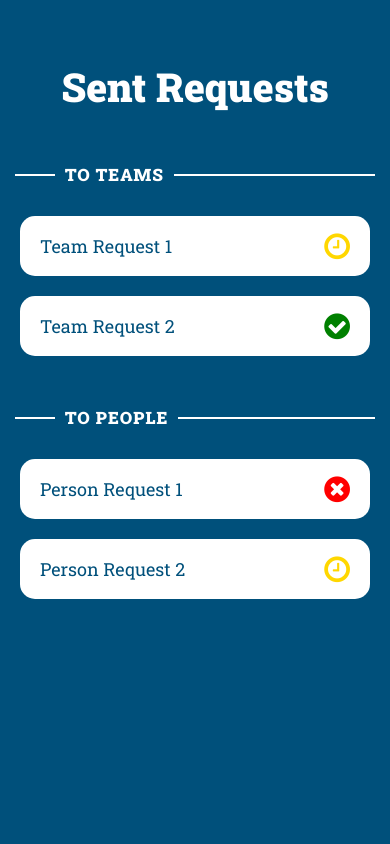
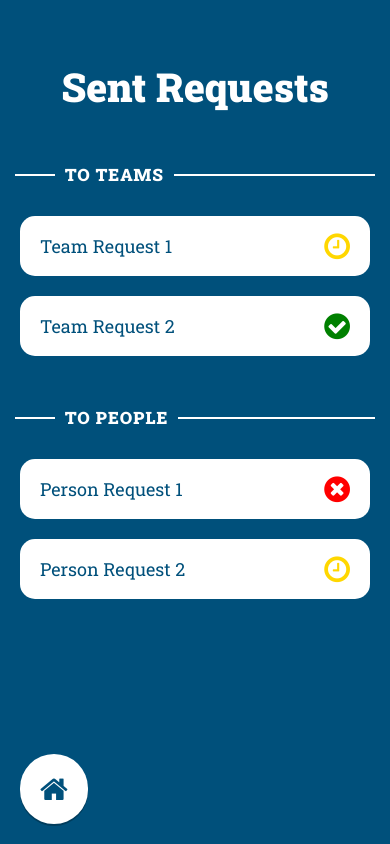
Before and after one commit to hrani2/skill_harbor_465, a React Native app in the folder skill_harbor/: screen /SentRequests in a window 390 px wide. Built offline with nearby package versions, Linux system fonts and the light colour scheme.

Commit message:
added home buttons to pending invites and sent requests

```diff
--- a/skill_harbor/ForgotPassword.js
+++ b/skill_harbor/ForgotPassword.js
@@ -32,23 +32,11 @@ const ForgotPasswordScreen = ({ navigation }) => {
     }
     try {
         console.log(email);
-        console.log('Navigating to Home...');
         navigation.navigate('Log In');
       } catch (error) {
         console.error('Navigation error:', error);
       }
   };
-
-  const profileScreen = async (email) => {
-    user_dat = await queryUserByName(email);
-    try {
-      console.log('Navigating to Profile...');
-      navigation.navigate('Profile', {name: user_dat["name"], email: email,
-                                      age: user_dat["age"], skills: user_dat["skills"]});
-    } catch (error) {
-      console.error('Navigation error:', error);
-    }
-}
 
   return (
     <View style={styles.container}>
--- a/skill_harbor/PendingInvites.js
+++ b/skill_harbor/PendingInvites.js
@@ -14,6 +14,14 @@ const PendingInvites = ({ navigation }) => {
   const handleCrossPress = (type, inviteType) => {
     // Handle cross press based on the type and inviteType
     console.log(`Cross pressed for ${type} - ${inviteType}`);
+  };
+
+  const handleHomePress = () => {
+    try {
+      navigation.navigate('Home');
+    } catch (e) {
+      console.log("navigation error: ", e);
+    }
   };
 
   return (
@@ -86,6 +94,10 @@ const PendingInvites = ({ navigation }) => {
         </TouchableOpacity>
       </View>
 
+      <TouchableOpacity style={styles.homeButton} onPress={handleHomePress}>
+        <Icon name="home" size={30} color="#00507B" />
+      </TouchableOpacity>
+
     </View>
   );
 };
@@ -150,6 +162,22 @@ const styles = StyleSheet.create({
     fontFamily: 'RobotoSlab-Regular',
     color: '#00507B',
   },
+  homeButton: {
+    position: 'absolute',
+    bottom: 20,
+    left: 20,
+    backgroundColor: '#FFF', // White button color
+    padding: 20,
+    borderRadius: 50, // Make it a circle
+    alignItems: 'center',
+    justifyContent: 'center',
+    shadowColor: "#000",
+    shadowOffset: {
+      width: 0,
+      height: 2
+    },
+    shadowOpacity: 0.25,
+  },
 });
 
 export default PendingInvites;
--- a/skill_harbor/SentRequests.js
+++ b/skill_harbor/SentRequests.js
@@ -16,6 +16,14 @@ const SentRequests = ({ navigation }) => {
         return <Icon name="times-circle" size={30} color="red" />; // Red times circle for rejected
       default:
         return null;
+    }
+  };
+
+  const handleHomePress = () => {
+    try {
+      navigation.navigate('Home');
+    } catch (e) {
+      console.log("navigation error: ", e);
     }
   };
 
@@ -68,6 +76,10 @@ const SentRequests = ({ navigation }) => {
           {getStatusIcon('inProgress')}
         </TouchableOpacity>
       </View>
+
+      <TouchableOpacity style={styles.homeButton} onPress={handleHomePress}>
+        <Icon name="home" size={30} color="#00507B" />
+      </TouchableOpacity>
 
     </View>
   );
@@ -133,6 +145,22 @@ const styles = StyleSheet.create({
     fontFamily: 'RobotoSlab-Regular',
     color: '#00507B',
   },
+  homeButton: {
+    position: 'absolute',
+    bottom: 20,
+    left: 20,
+    backgroundColor: '#FFF', // White button color
+    padding: 20,
+    borderRadius: 50, // Make it a circle
+    alignItems: 'center',
+    justifyContent: 'center',
+    shadowColor: "#000",
+    shadowOffset: {
+      width: 0,
+      height: 2
+    },
+    shadowOpacity: 0.25,
+  },
 });
 
 export default SentRequests;
```
